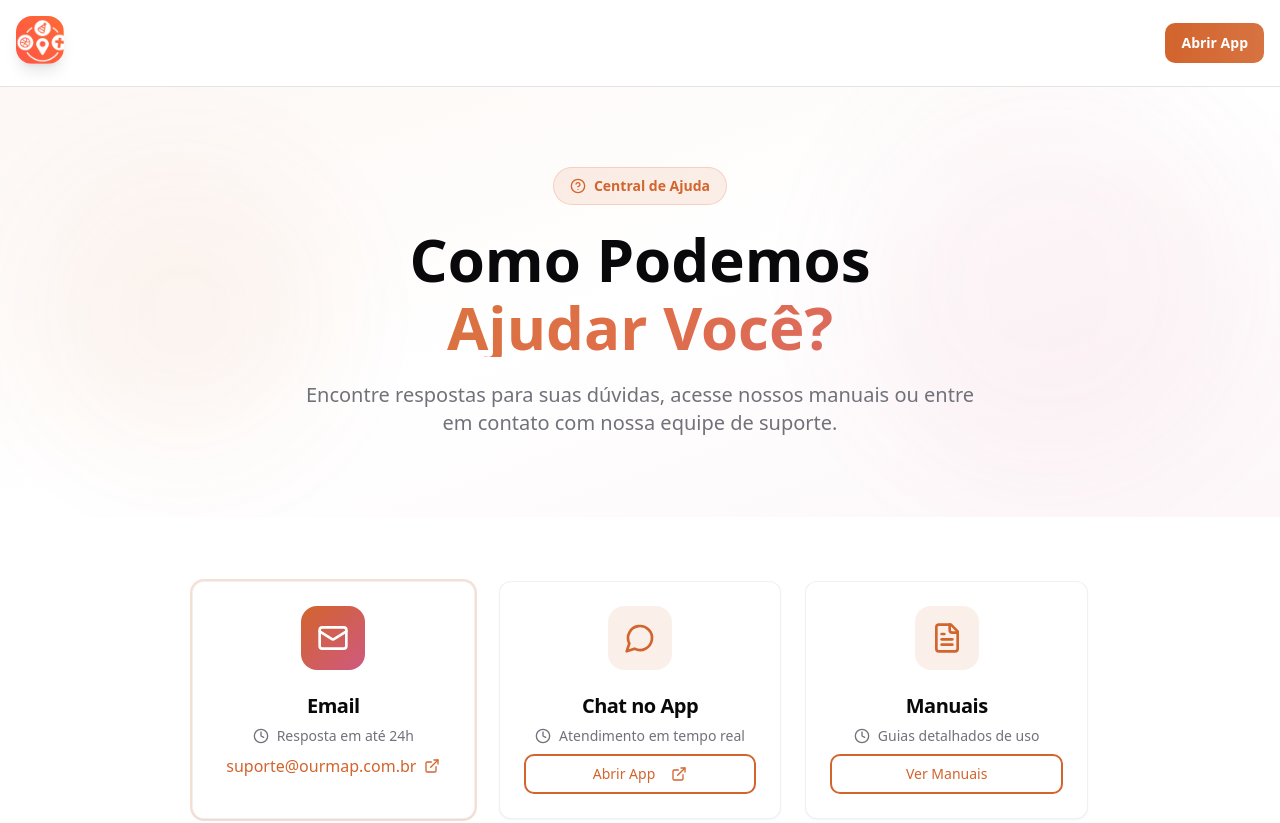
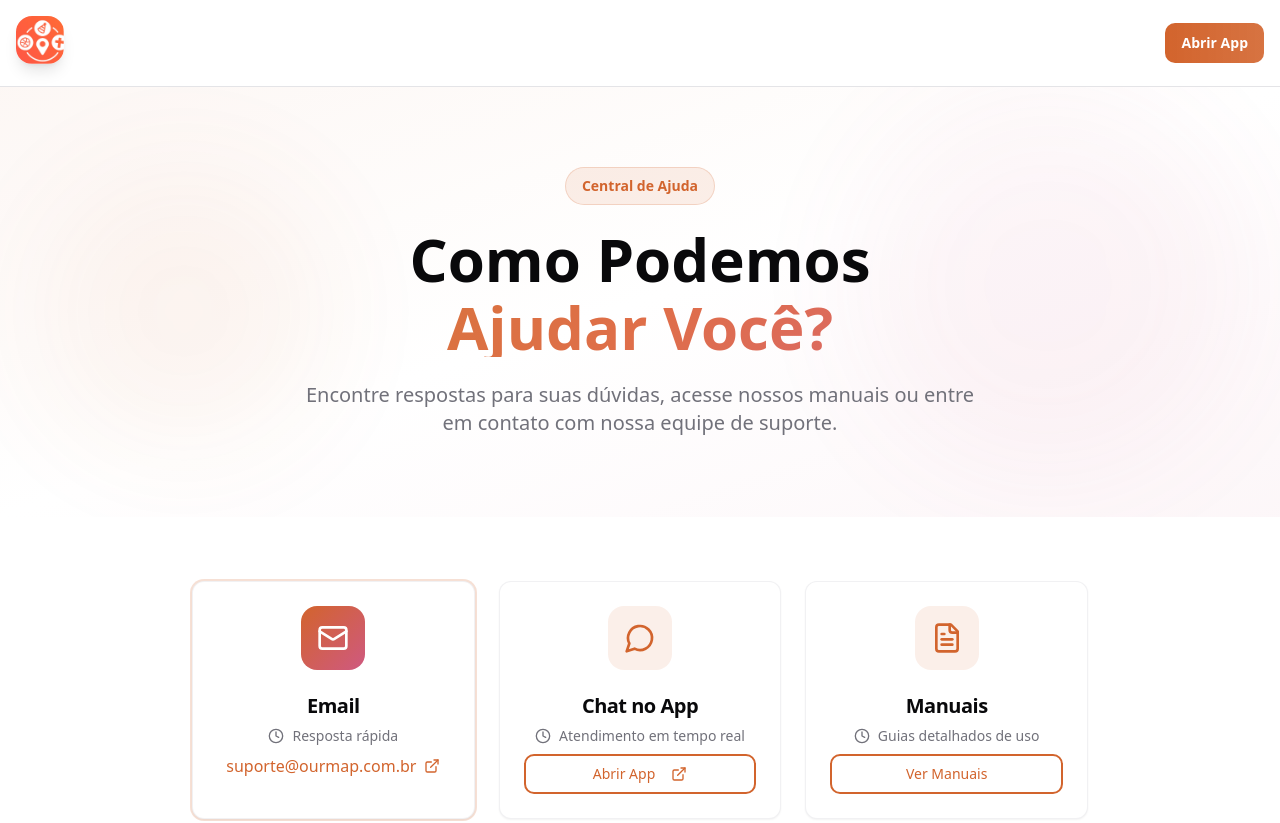
Before and after one commit to brunobrito98/ourmap-site-builder, a React (Vite) app: page /suporte in a window 1280 px wide. Shown: the top 823 px of the page. Built offline with nearby package versions, Linux system fonts and the light colour scheme; the HTML template or start-up script is replaced by a standard one.

Commit message:
style(SupportPage): remove HelpCircle icon from help center badge
Removes the HelpCircle icon from the 'Central de Ajuda' badge in the SupportPage header to match the design update.

```diff
--- a/src/pages/SupportPage.tsx
+++ b/src/pages/SupportPage.tsx
@@ -47,7 +47,7 @@ const SupportPage = () => {
       questions: [
         {
           question: "Como encontrar eventos próximos a mim?",
-          answer: "Na tela inicial, você verá o mapa com eventos próximos. Use os filtros para refinar por categoria, data ou distância. Ative a localização para melhores resultados."
+          answer: "Na tela inicial, você verá um feed com eventos próximos. Use os filtros para refinar por categoria, data ou distância. Ative a localização para melhores resultados."
         },
         {
           question: "Como criar um evento?",
@@ -116,7 +116,7 @@ const SupportPage = () => {
         },
         {
           question: "Como denunciar conteúdo impróprio?",
-          answer: "Em qualquer evento, perfil ou mensagem, toque nos três pontos (⋮) e selecione 'Denunciar'. Nossa equipe analisa todas as denúncias em até 24h."
+          answer: "Em qualquer evento, perfil ou mensagem, toque nos três pontos (⋮) e selecione 'Denunciar'. Nossa equipe analisa todas as denúncias o mais rápido possível."
         },
         {
           question: "Como bloquear um usuário?",
@@ -134,7 +134,7 @@ const SupportPage = () => {
     {
       icon: Mail,
       title: "Email",
-      description: "Resposta em até 24h",
+      description: "Resposta rápida",
       action: "suporte@ourmap.com.br",
       href: "mailto:suporte@ourmap.com.br",
       primary: true
@@ -197,7 +197,6 @@ const SupportPage = () => {
         <div className="container mx-auto px-4 relative z-10">
           <div className="max-w-4xl mx-auto text-center space-y-6">
             <Badge className="text-sm px-4 py-2 bg-primary/10 text-primary border-primary/20">
-              <HelpCircle className="w-4 h-4 mr-2" />
               Central de Ajuda
             </Badge>
             <h1 className="text-5xl md:text-6xl font-bold text-foreground">
@@ -384,7 +383,7 @@ const SupportPage = () => {
                 </div>
                 <div className="flex items-center justify-center gap-2 text-white/80 text-sm pt-4">
                   <CheckCircle2 className="w-4 h-4" />
-                  <span>Resposta garantida em até 24 horas úteis</span>
+                  <span>Resposta rápida e eficiente</span>
                 </div>
               </div>
             </div>
```
